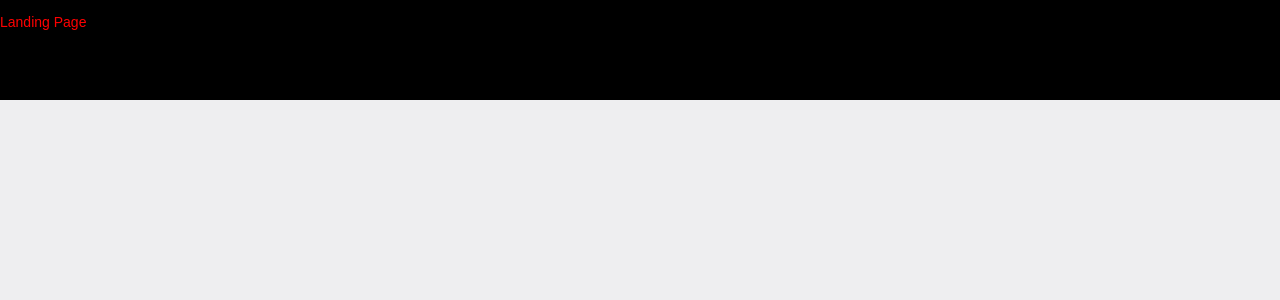
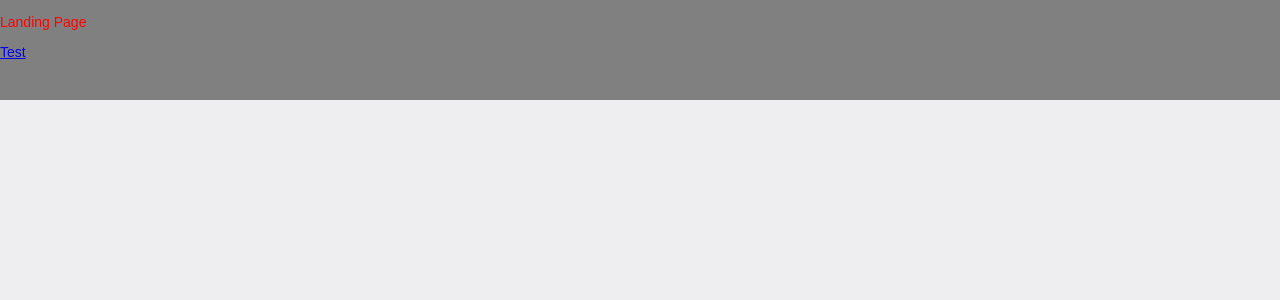
Before and after one commit to mikeabeln/react-firebase, a React app: page / in a window 1280 px wide. Shown: the top 300 px of the page. Built offline with nearby package versions, Linux system fonts and the light colour scheme.

Commit message:
working with Browser Router

```diff
--- a/server.js
+++ b/server.js
@@ -1,5 +1,3 @@
-'use strict'
-
 const path = require('path')
 const express = require('express')
 const favicon = require('serve-favicon')
--- a/src/index.html
+++ b/src/index.html
@@ -2,7 +2,21 @@
 <html>
   <head>
     <meta charset="UTF-8">
-    <title>React Build</title>
+    <meta name="viewport" content="width=device-width, initial-scale=1.0">
+    <meta name="author" content="Mike Abeln">
+    <meta name="description" content="">
+    <meta name="keywords" content="">
+    <title>Title</title>
+<!--     <script>
+      (function(i,s,o,g,r,a,m){i['GoogleAnalyticsObject']=r;i[r]=i[r]||function(){
+      (i[r].q=i[r].q||[]).push(arguments)},i[r].l=1*new Date();a=s.createElement(o),
+      m=s.getElementsByTagName(o)[0];a.async=1;a.src=g;m.parentNode.insertBefore(a,m)
+      })(window,document,'script','https://www.google-analytics.com/analytics.js','ga');
+
+      ga('create', 'XX-XXXXXXXX-X');
+      ga('set', 'appName', 'APPNAME');
+      ga('send', 'pageview');
+    </script> -->
   <body>
   	<div id="root"></div>
   </body>
--- a/src/routes.jsx
+++ b/src/routes.jsx
@@ -1,6 +1,6 @@
 import React from 'react'
 import { Route } from 'react-router'
-import { BrowserRouter } from 'react-router-dom'
+import { BrowserRouter as Router, Switch } from 'react-router-dom'
 
 /* AppContainer component, this is our root element */
 import AppContainer from './views/AppContainer.jsx'
@@ -13,16 +13,21 @@ import LandingPage from './views/landing/LandingPage.jsx'
 /* construct routes */
 export default () => {
     return (
-        <BrowserRouter>
+        <Router>
             <AppContainer>
 
-                {/* Base Component and Root */}
-                <Route path='/' exact={true} component={LandingPage}/>
+                <Switch>
+                    {/* Base Component and Root */}
+                    <Route path='/' exact component={LandingPage}/>
 
-                {/* Introduction Section */}
-                {/* <Route path='/introduction/design-principles' component={IntroDesignPrinciples}/> */}
+                    {/* No Matching Routes */}
+                    <Route component={LandingPage}/>
+
+                    {/* Introduction Section */}
+                    {/* <Route path='/introduction/design-principles' component={IntroDesignPrinciples}/> */}
+                </Switch>
 
             </AppContainer>
-        </BrowserRouter>
+        </Router>
     )
 }
--- a/src/views/landing/LandingPage.jsx
+++ b/src/views/landing/LandingPage.jsx
@@ -1,15 +1,19 @@
 import * as React from 'react'
+import { Link } from 'react-router-dom'
 
 import './LandingPage.scss'
 
+class LandingPage extends React.Component {
 
-const LandingPage = () => {
+    render() {
 	    return (
 	        <div className='landingContainer'>
 	            {/* put landing page content here */}
 	            <p className='paragraph'>Landing Page</p>
+	            <Link to='/test'>Test</Link>
 	        </div>
 	    )
     }
+}
 
 export default LandingPage
--- a/src/views/landing/LandingPage.scss
+++ b/src/views/landing/LandingPage.scss
@@ -3,7 +3,7 @@
 	width: 100%;
 	overflow-x: hidden;
 	height: 100px;
-	background-color: black;
+	background-color: gray;
 }
 
 .paragraph{
--- a/webpack.dev.js
+++ b/webpack.dev.js
@@ -9,14 +9,14 @@ module.exports = merge(common, {
     devServer: {
         contentBase: './dist',
         hot: true,
-        progress: false,
+        progress: true,
         historyApiFallback: true,
         stats: 'errors-only',
         host: '0.0.0.0',
         port: 9000,
         disableHostCheck: true,
-        proxy: [
-            {
+        proxy: {
+            '/': {
                 quiet: false,
                 noInfo: false,
                 logLevel: 'debug',
@@ -25,7 +25,7 @@ module.exports = merge(common, {
                 toProxy: true,
                 target: 'http://localhost:9000'
             }
-        ]
+        }
     },
     watch: true,
     module: {
```
Also changed, not shown: package.json (+7 -3 lines), 3 other files (tests, documents, lock files or other folders). Lines whose indentation alone changed are shown as unchanged.
